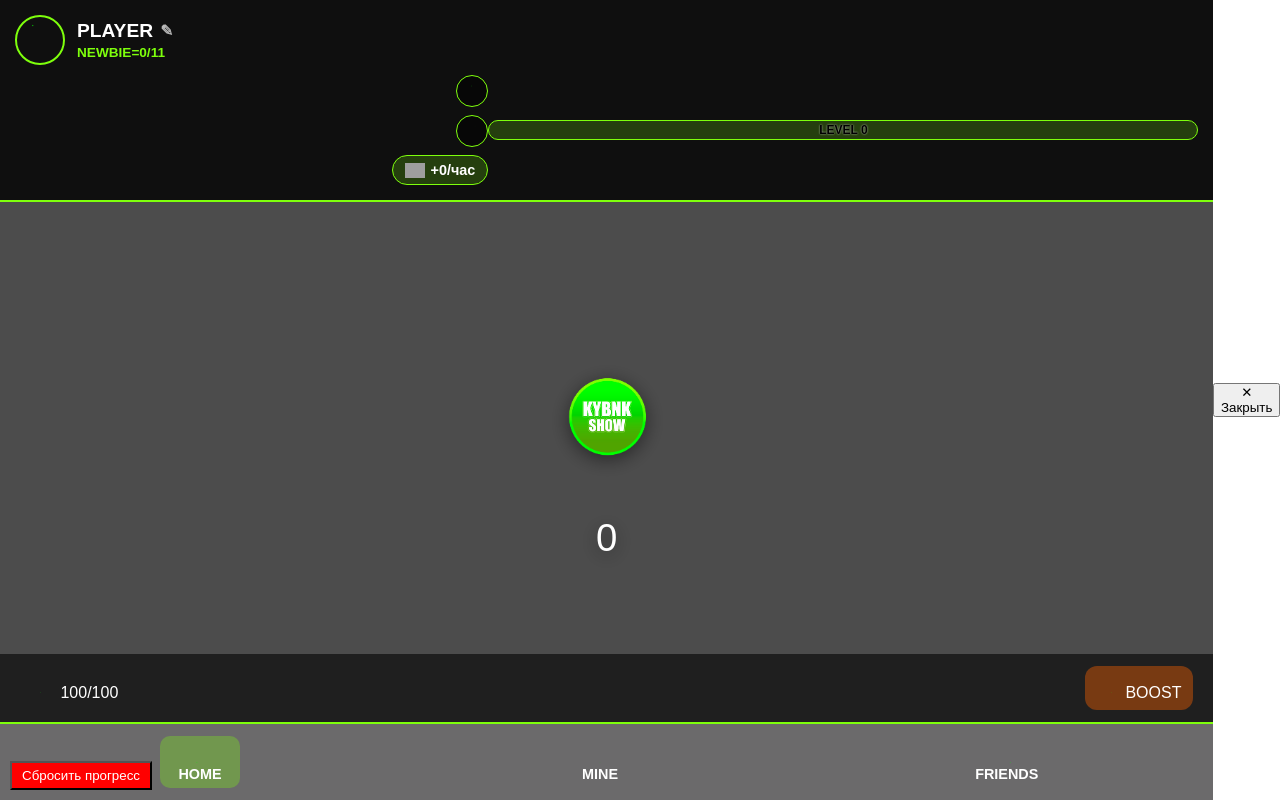
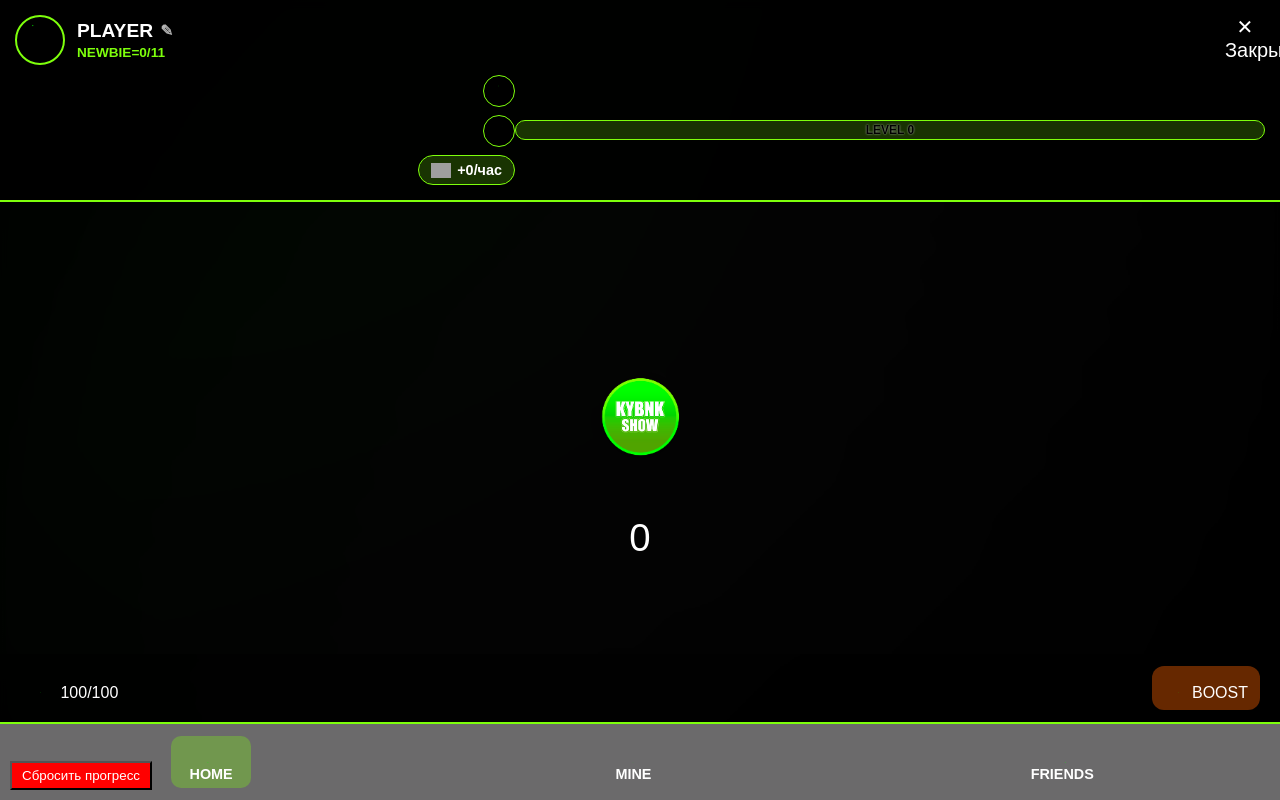
Before and after one commit to DANIL0372/kybnk_clicker, a Flask app: page / in a window 1280 px wide. Run offline with Flask 3, Linux system fonts and the light colour scheme; some libraries are stand-ins or nearby versions; grey boxes are pictures that could not be loaded.

Commit message:
Update style.css

```diff
--- a/static/css/style.css
+++ b/static/css/style.css
@@ -22,6 +22,36 @@
         radial-gradient(circle at center, #2a2a2a 0%, #1a1a1a 70%, #0a0a0a 100%),
         linear-gradient(135deg, #0a3a0a 0%, #1a5a1a 25%, #2a2a2a 50%, #1a1a1a 75%, #0a0a0a 100%);
     background-blend-mode: overlay;
+}
+
+html {
+  margin: 0;
+  padding: 0;
+  height: 100%;
+  overflow: hidden;
+  font-family: -apple-system, BlinkMacSystemFont, sans-serif;
+}
+
+fullscreen-container {
+  height: 100vh;
+  width: 100vw;
+  background: #000; /* Пример фона */
+  display: flex;
+  flex-direction: column;
+}
+
+#close-button {
+  position: absolute;
+  top: 15px;
+  right: 15px;
+  background: rgba(0,0,0,0.5);
+  color: white;
+  border: none;
+  border-radius: 50%;
+  width: 40px;
+  height: 40px;
+  font-size: 20px;
+  z-index: 1000;
 }
 
 .app-container {
```
